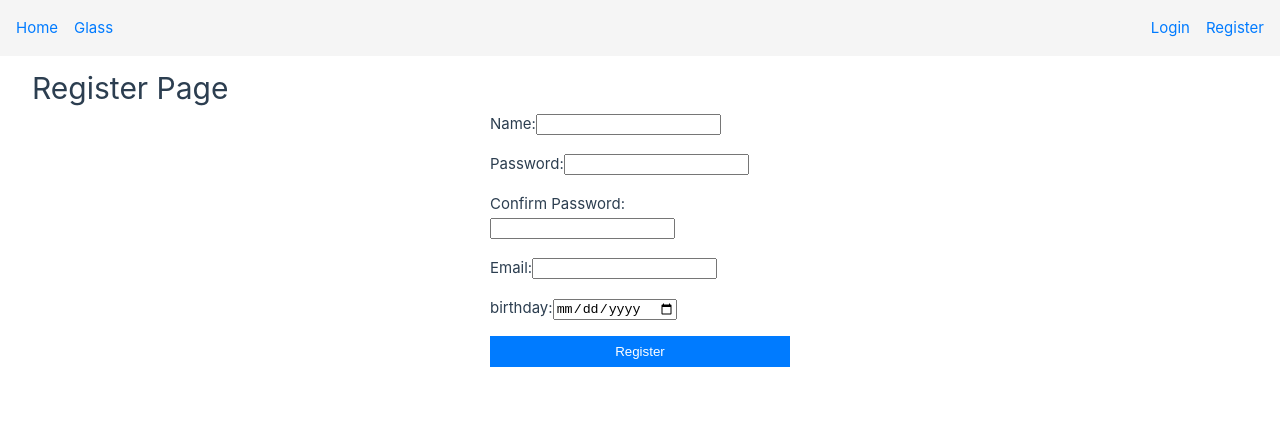
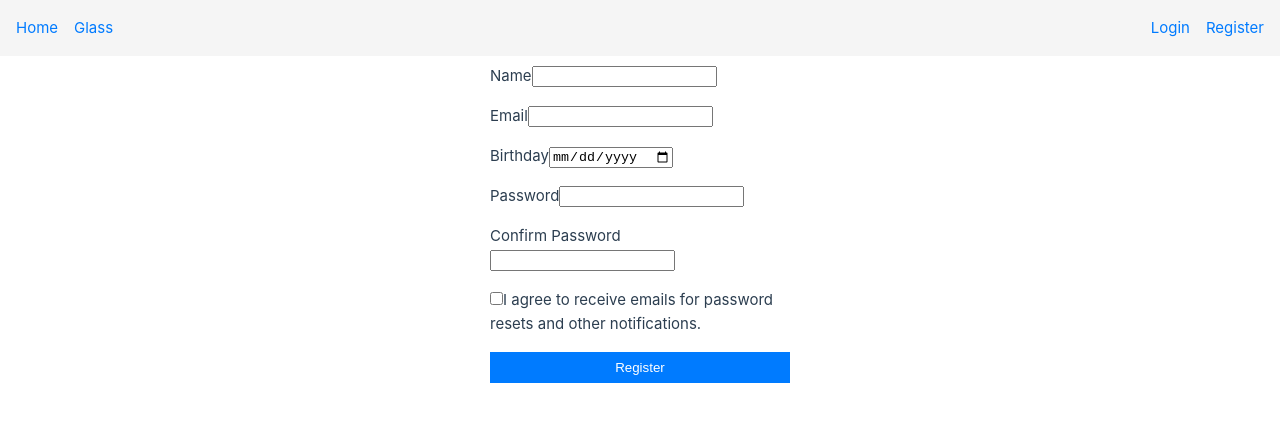
Before and after one commit to qfranklin/vue, a Vue app: page /register in a window 1280 px wide. Shown: the top 422 px of the page. Built offline with nearby package versions, Linux system fonts and the light colour scheme; what chartjs-chart-financial, vue3-touch-events would draw is missing.

Commit message:
added email consent to register form, required by linkedin

```diff
--- a/src/views/RegisterPage.vue
+++ b/src/views/RegisterPage.vue
@@ -1,80 +1,87 @@
 <template>
-  <div>
-    <h1>Register Page</h1>
+  <div class="register-page">
     <form @submit.prevent="handleRegister">
-      <div>
-        <label for="name">Name:</label>
-        <input type="text" id="name" v-model="name" required>
+      <div class="form-group">
+        <label for="name">Name</label>
+        <input type="text" id="name" v-model="name" required />
       </div>
-      <div>
-        <label for="password">Password:</label>
-        <input type="password" id="password" v-model="password" required>
+      <div class="form-group">
+        <label for="email">Email</label>
+        <input type="email" id="email" v-model="email" required />
       </div>
-      <div>
-        <label for="password_confirmation">Confirm Password:</label>
-        <input type="password" id="password_confirmation" v-model="passwordConfirmation" required>
+      <div class="form-group">
+        <label for="birthday">Birthday</label>
+        <input type="date" id="birthday" v-model="birthday" required />
       </div>
-      <div>
-        <label for="email">Email:</label>
-        <input type="email" id="email" v-model="email" required>
+      <div class="form-group">
+        <label for="password">Password</label>
+        <input type="password" id="password" v-model="password" required />
       </div>
-      <div>
-        <label for="birthday">birthday:</label>
-        <input type="date" id="birthday" v-model="birthday" required>
+      <div class="form-group">
+        <label for="passwordConfirmation">Confirm Password</label>
+        <input type="password" id="passwordConfirmation" v-model="passwordConfirmation" required />
+      </div>
+      <div class="form-group">
+        <input type="checkbox" id="emailConsent" v-model="emailConsent" required />
+        <label for="emailConsent">I agree to receive emails for password resets and other notifications.</label>
       </div>
       <button type="submit">Register</button>
     </form>
-    <div v-if="errorMessage" class="error-message">{{ errorMessage }}</div>
-    <div v-if="successMessage" class="success-message">{{ successMessage }}</div>
+    <p v-if="successMessage" class="success-message">{{ successMessage }}</p>
+    <p v-if="errorMessage" class="error-message">{{ errorMessage }}</p>
   </div>
 </template>
 
 <script lang="ts">
 import { defineComponent, ref } from 'vue'
-import axios from 'axios'
+import axios from '@/axiosConfig'
 
 export default defineComponent({
   name: 'RegisterPage',
   setup() {
     const name = ref('')
+    const email = ref('')
+    const birthday = ref('')
     const password = ref('')
     const passwordConfirmation = ref('')
-    const email = ref('')
-    const birthday = ref('')
+    const emailConsent = ref(false)
     const errorMessage = ref('')
     const successMessage = ref('')
 
     const handleRegister = async () => {
+      if (password.value !== passwordConfirmation.value) {
+        errorMessage.value = 'Passwords do not match.'
+        return
+      }
+
       try {
         const response = await axios.post('/api/register', {
           name: name.value,
+          email: email.value,
+          birthday: birthday.value,
           password: password.value,
-          password_confirmation: passwordConfirmation.value,
-          email: email.value,
-          birthday: birthday.value
+          emailConsent: emailConsent.value
         })
-        console.log('Registration successful:', response.data)
-        successMessage.value = 'Registration successful!'
-        errorMessage.value = ''
-        // Clear form fields
-        name.value = ''
-        password.value = ''
-        passwordConfirmation.value = ''
-        email.value = ''
-        birthday.value = ''
+
+        if (response.status === 200) {
+          successMessage.value = 'Registration successful. Please check your email for verification.'
+          errorMessage.value = ''
+        } else {
+          throw new Error('Registration failed.')
+        }
       } catch (error) {
-        console.error('Registration failed:', error)
-        errorMessage.value = 'Registration failed. Please try again.'
+        errorMessage.value = (error as Error).message
         successMessage.value = ''
       }
     }
 
     return {
       name,
+      email,
+      birthday,
       password,
       passwordConfirmation,
-      email,
-      birthday,
+      emailConsent,
       errorMessage,
       successMessage,
       handleRegister
@@ -84,7 +91,6 @@ export default defineComponent({
 </script>
 
 <style scoped>
-
 form {
   display: flex;
   flex-direction: column;
@@ -104,15 +110,15 @@ button {
   cursor: pointer;
 }
 
-.error-message {
-  color: red;
-  margin-top: 1rem;
-  text-align: center;
+button:hover {
+  background-color: #0056b3;
 }
 
 .success-message {
   color: green;
-  margin-top: 1rem;
-  text-align: center;
+}
+
+.error-message {
+  color: red;
 }
 </style>
```
